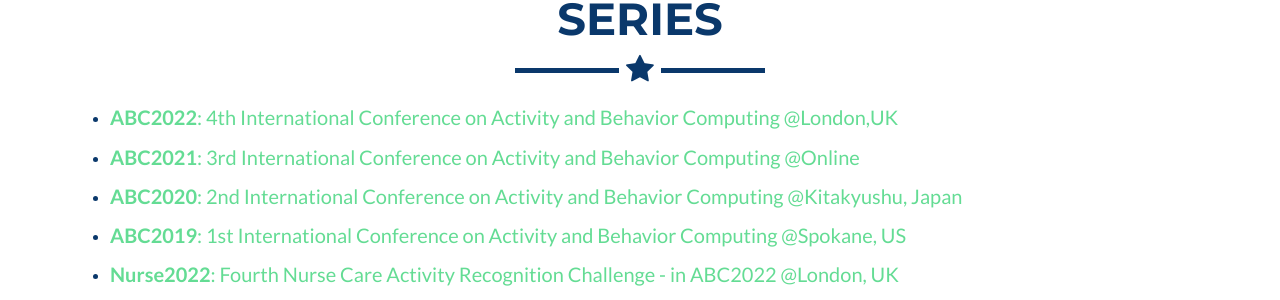
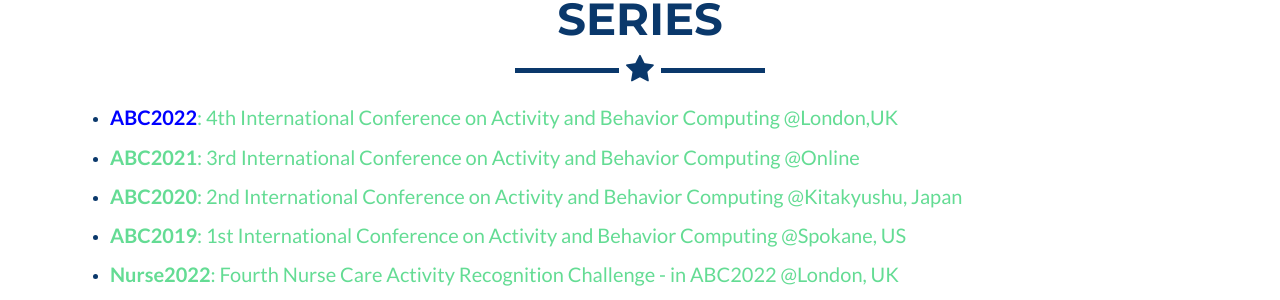
Before and after one commit to abc-research/abc-research.github.io, a Jekyll site: the page built from index.html, in a window 1280 px wide and 900 px high, scrolled down 1368 px. Shown: the part 150-450 px from the top of the window. Built offline with Jekyll 4.4.1, drawn with Linux system fonts in a browser that asks for light colours.

Commit message:
Update _config.yml

```diff
--- a/_config.yml
+++ b/_config.yml
@@ -554,7 +554,7 @@ social:
 #    url: http://github.com/abc-research
 
 series:
-  - text: "<b>ABC2022</b>: 4th International Conference on Activity and Behavior Computing @London,UK"
+  - text: "<b style='color:blue'>ABC2022</b>: 4th International Conference on Activity and Behavior Computing @London,UK"
     url: https://abc-research.github.io/2022
   - text: "<b>ABC2021</b>: 3rd International Conference on Activity and Behavior Computing @Online"
     url: https://abc-research.github.io/2021
```
